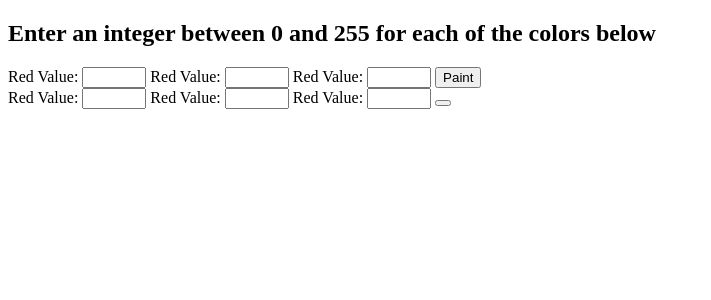
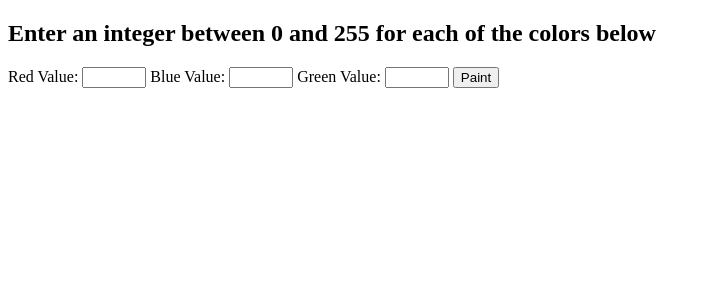
Before and after one commit to Ajbright213/Color_Picker, a Django app: page /paint/ in a window 1280 px wide. Shown: the top 300 px of the page, without its empty margins (0-711 px from the left). Run offline with Django 4.2, Linux system fonts and the light colour scheme.

Commit message:
updated color_picker_app

```diff
--- a/color_app/forms.py
+++ b/color_app/forms.py
@@ -13,12 +13,12 @@ class ColorPickerForm(forms.Form):
         min_value=0,
         max_value=255,
         required=True,
-        label='Red Value'
+        label='Blue Value'
     )
 
     green_amount = forms.IntegerField(
         min_value=0,
         max_value=255,
         required=True,
-        label='Red Value'
+        label='Green Value'
     )
--- a/color_app/templates/color_picker.html
+++ b/color_app/templates/color_picker.html
@@ -30,7 +30,7 @@
 </body>
 </html>
 
-<body
+<!-- <body
 
 <form method="POST" action="{% url 'paint' %">
 
@@ -46,4 +46,4 @@
     {{ form.green_amount }}
 
     <button type="submit"
-</form>
+</form> -->
```
